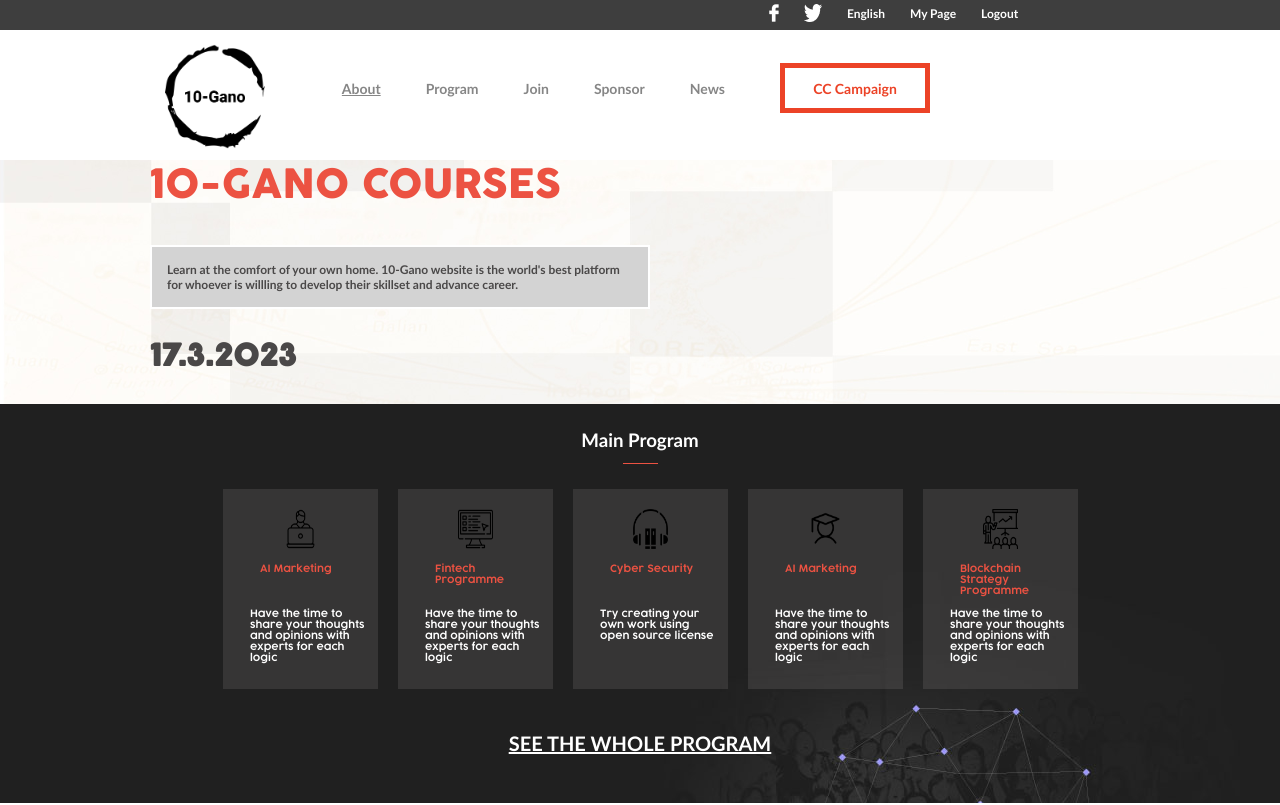
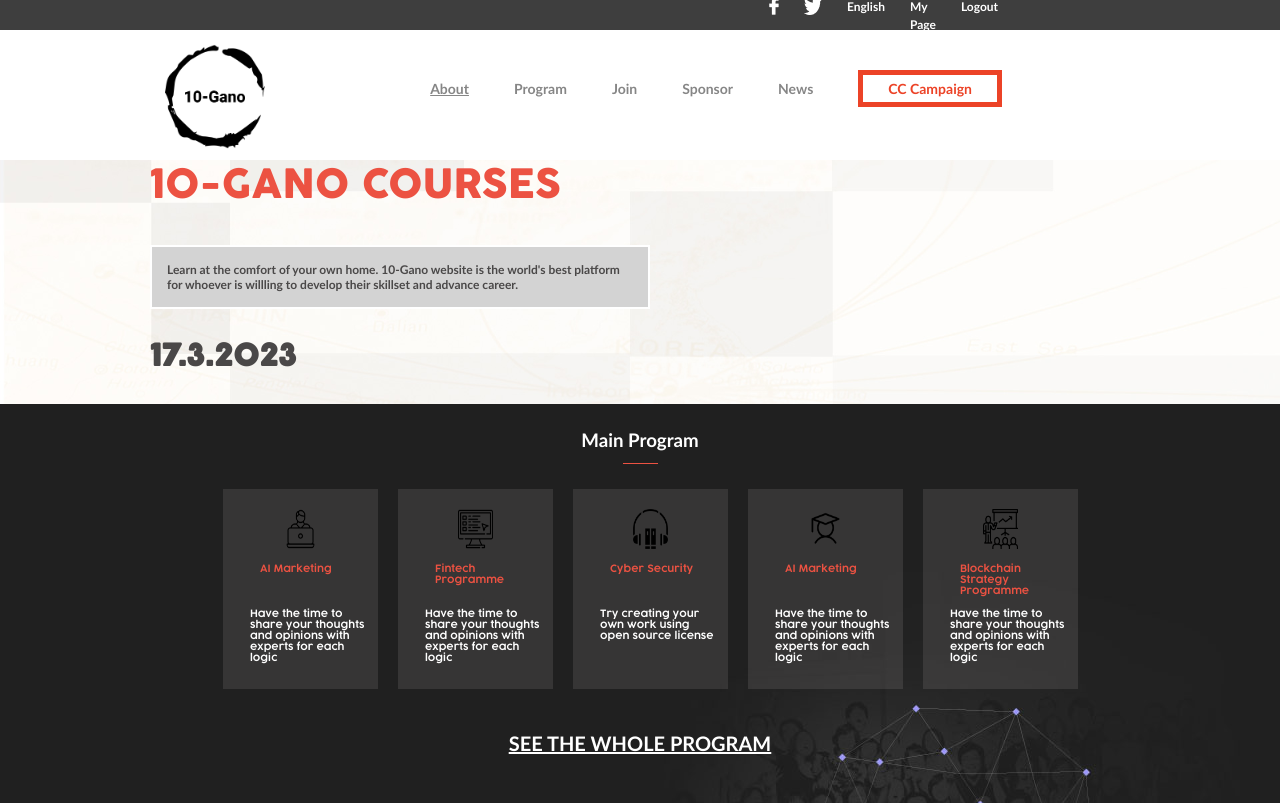
Before and after one commit to MarwanDev/capstone-module-1, a website: page index.html in a window 1280 px wide. Shown: the top 805 px of the page. Drawn offline with Linux system fonts and the light colour scheme.

Commit message:
Align upper and lower navbars

```diff
--- a/index.html
+++ b/index.html
@@ -9,6 +9,7 @@
 </head>
 <body>
   <nav class="black-navbar">
+    <div></div>
     <ul class="social-icons-container">
       <li><img src="assets/Rectangle.png" alt="fb-icon"></li>
       <li><img src="assets/twitter.png" alt="twitter-icon"></li>
@@ -63,8 +64,10 @@
       <li>
         <a>News</a>
       </li>
+      <li>
+        <a class="cc-button" type="button">CC Campaign</a>
+      </li>
     </ul>
-    <button class="cc-button" type="button">CC Campaign</button>
   </div>
 </nav>
 <header class="header">
--- a/style.css
+++ b/style.css
@@ -571,6 +571,7 @@
     padding-left: 60vw;
     width: 100%;
     align-items: center;
+    justify-content: space-between;
   }
 
   .black-navbar .social-icons-container {
@@ -579,6 +580,9 @@
     list-style-type: none;
     padding-top: 5px;
     padding-bottom: 5px;
+    width: 70vw;
+    justify-content: flex-end;
+    margin-right: 280px;
   }
 
   .links-container ul li {
@@ -611,6 +615,8 @@
     padding-left: 150px;
     padding-right: 150px;
     height: 130px;
+    display: flex;
+    flex-direction: row;
   }
 
   #toggle-icon {
@@ -631,16 +637,16 @@
   }
 
   .links-container {
-    display: flex;
-    flex-direction: row;
+    display: block;
   }
 
   .links-container ul {
     display: flex;
     flex-direction: row;
     list-style-type: none;
-    padding-top: 40px;
-    padding-right: 55px;
+    margin-top: 40px;
+    justify-content: flex-end;
+    align-items: center;
   }
 
   .links-container .cc-button {
@@ -656,8 +662,9 @@
     width: 150px;
     height: 50px;
     cursor: pointer;
+    margin-bottom: 40px;
+    margin-right: 10vw;
     margin-top: 23px;
-    margin-right: 200px;
   }
 
   .header,
```
Also changed, not shown: about.html (+4 -1 lines).
